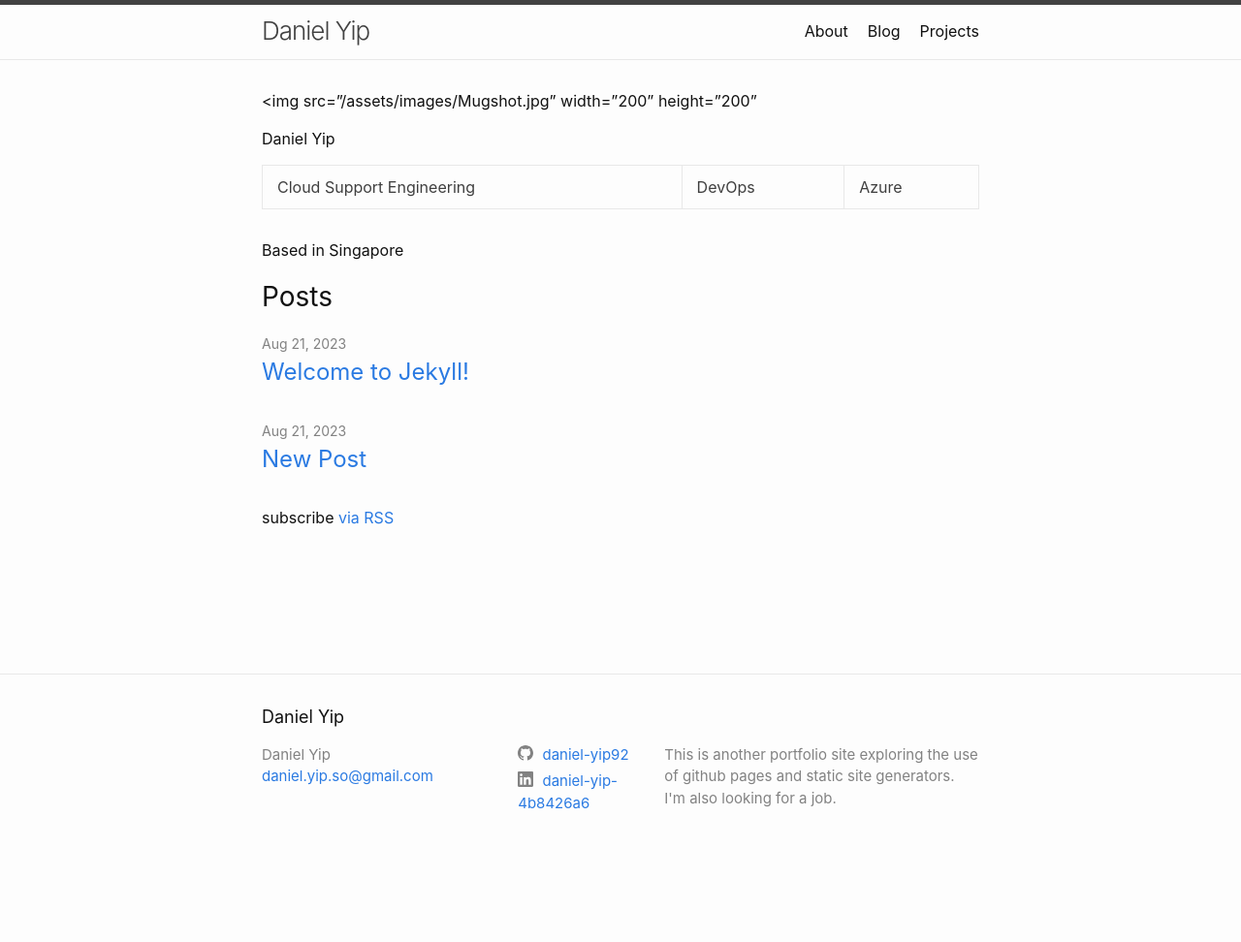
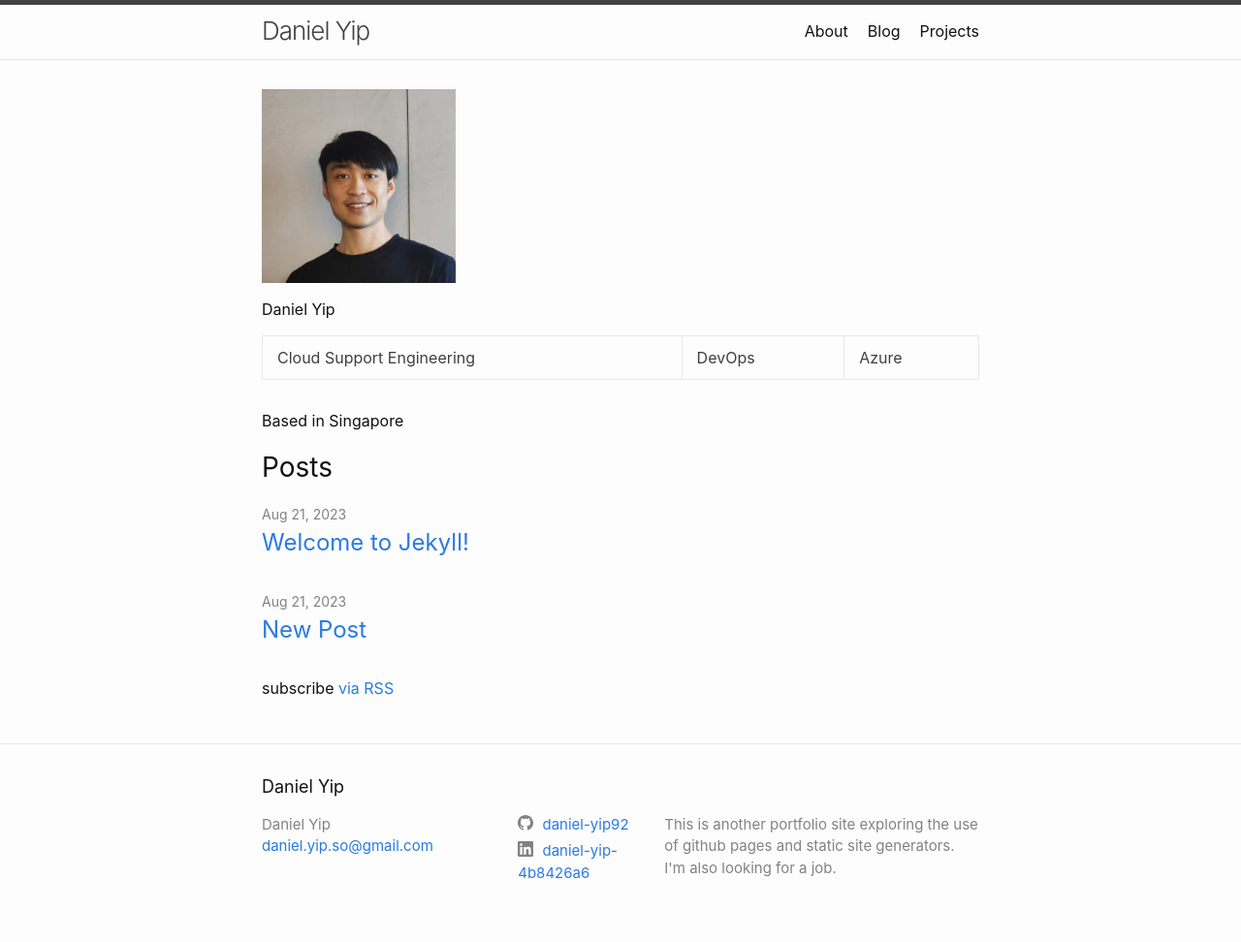
Before and after one commit to daniel-yip92/daniel-yip92.github.io, a Jekyll site: the page built from index.markdown, in a window 1280 px wide. Shown: the whole page at 97% size. Built offline with Jekyll 4.4.1, drawn with Linux system fonts in a browser that asks for light colours; before the commit the page ends 900 px from its top, so only the background shows below that.

Commit message:
Big fix for index page

```diff
--- a/index.markdown
+++ b/index.markdown
@@ -5,7 +5,7 @@
 layout: home
 ---
 
-<img src="/assets/images/Mugshot.jpg" width="200" height="200"
+<img src="/assets/images/Mugshot.jpg" width="200" height="200">
 
 Daniel Yip
 
```
